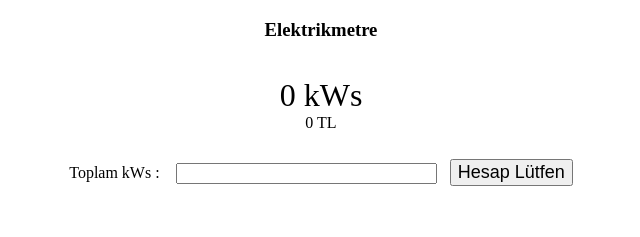
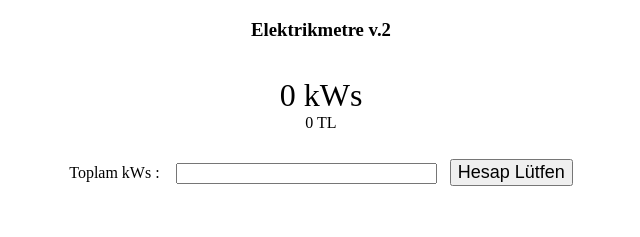
Before and after one commit to niyoseris/cereyanmetre, a plain HTML site: page index.html in a window 1280 px wide. Shown: the top 237 px of the page, 319-959 px from the left. Drawn offline with Linux system fonts and the light colour scheme.

Commit message:
Update index.html

```diff
--- a/index.html
+++ b/index.html
@@ -5,7 +5,7 @@
     <meta charset="UTF-8">
     <meta http-equiv="X-UA-Compatible" content="IE=edge">
     <meta name="viewport" content="width=device-width, initial-scale=1.0">
-    <title>Elektrikmetre</title>
+    <title>Elektrikmetre .v2 - Güncellenen Tarife</title>
     <link rel="icon" type="image/x-icon" href="favicon.ico">
 
     <!-- Global site tag (gtag.js) - Google Analytics -->
@@ -23,7 +23,7 @@
 
     <center>
 
-        <h3>Elektrikmetre</h3>
+        <h3>Elektrikmetre v.2</h3>
         <br>
         <div id="toplamDiv">
         </div>
```
